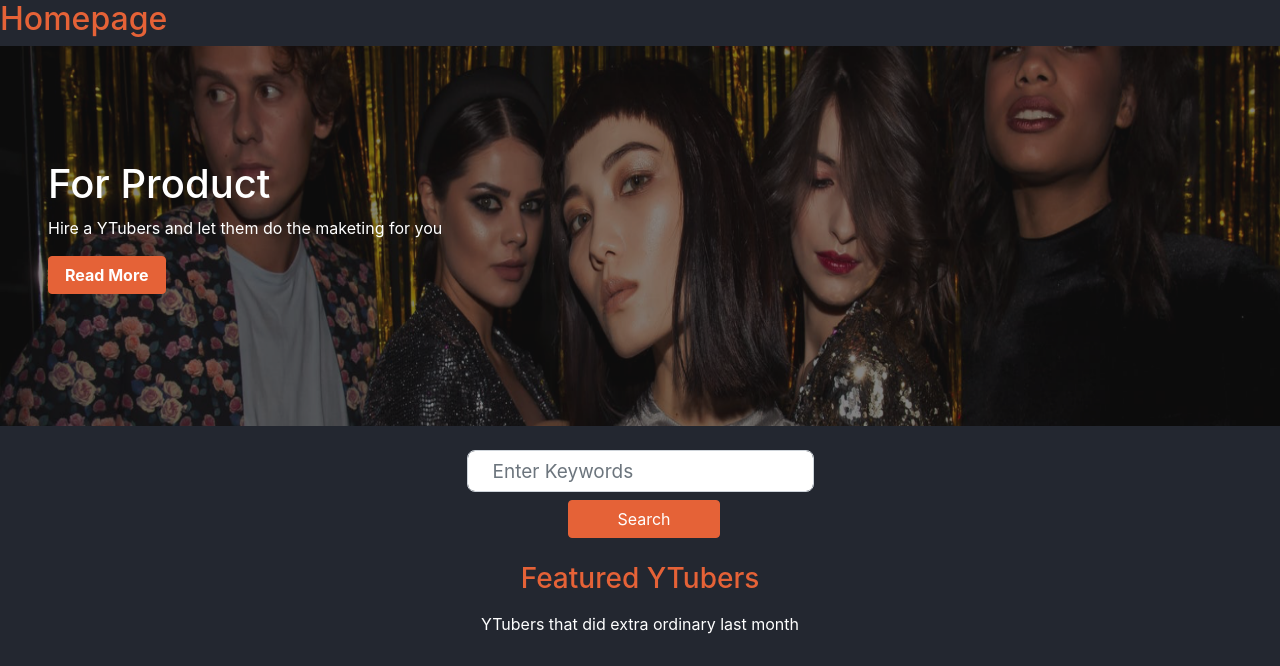
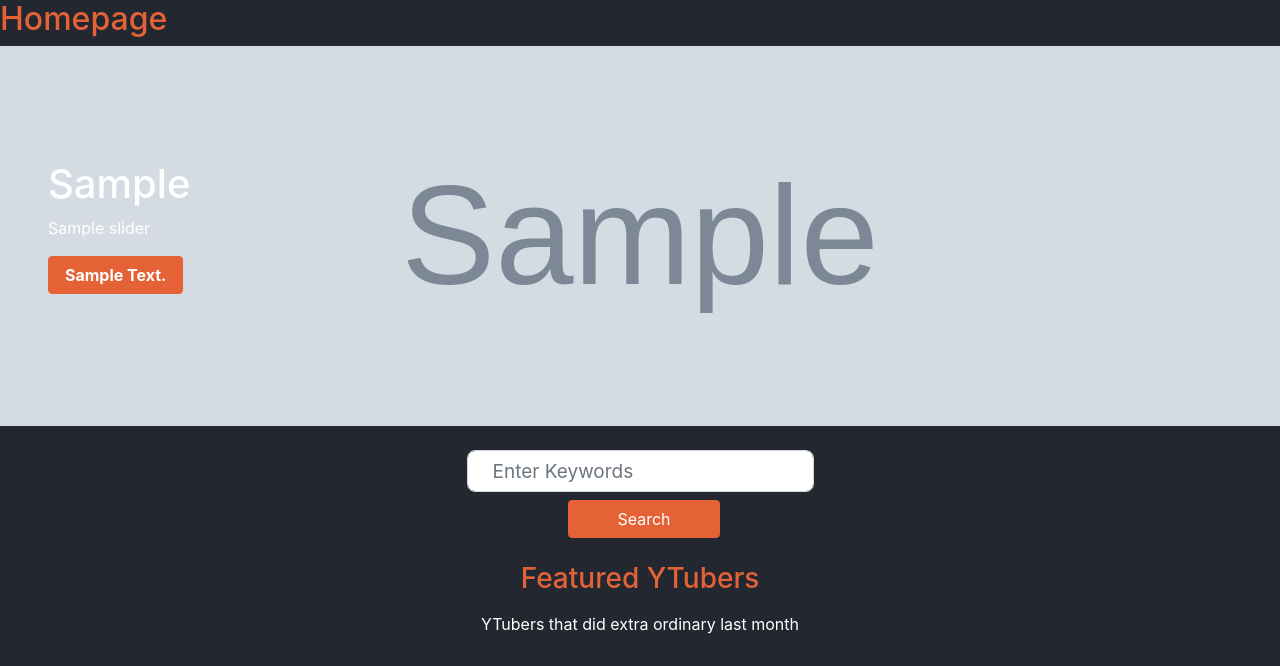
Before and after one commit to soumyadeep28/YTubers, a Django app: page / in a window 1280 px wide. Shown: the part 109-775 px from the top of the page. Run offline with Django 3.2, Linux system fonts and the light colour scheme; tables that the repository leaves empty hold one stand-in row (values such as "Sample post"); grey boxes marked "Sample" are stand-in pictures; parts of the project's set-up code (start-up, migrations or seed data) failed here and were passed over.

Commit message:
added models

```diff
--- a/templates/webpages/home.html
+++ b/templates/webpages/home.html
@@ -5,54 +5,27 @@
 <h2>Homepage</h2>
 <main class="home">
     <div class="top" data-slick='{"slidesToShow": 1, "slidesToScroll": 1}'>
+
+      {% for slide in sliders %}
       <div class="top-banner">
-        <img src="{% static './assets/images/bg-banner.png'%}" alt="" class="img-fluid w-100">
+        <img src="{{ slide.photo.url }}" alt="" class="img-fluid w-100">
         <div class="top-container d-flex flex-column pl-5">
           <h1>
-            For Product
+            {{slide.headline}}
           </h1>
           <p>
-            Hire a YTubers and let them do the maketing for you
+            {{slide.subtitle}}
           </p>
           <div>
             <button class="btn btn-accent pl-3 pr-3 text-capitalize font-weight-bold">
-              Read More
+              {{slide.buttontext}}
             </button>
           </div>
         </div>
       </div>
-      <div class="top-banner">
-        <img src="{% static './assets/images/bg-banner.png'%}" alt="" class="img-fluid w-100">
-        <div class="top-container d-flex flex-column pl-5">
-          <h1>
-            For Product Promotion
-          </h1>
-          <p>
-            Hire a YTubers and let them do the maketing for you
-          </p>
-          <div>
-            <button class="btn btn-accent pl-3 pr-3 text-capitalize font-weight-bold">
-              Read More
-            </button>
-          </div>
-        </div>
-      </div>
-      <div class="top-banner">
-        <img src="{% static './assets/images/bg-banner.png'%}" alt="" class="img-fluid w-100">
-        <div class="top-container d-flex flex-column pl-5">
-          <h1>
-            For Product Promotion
-          </h1>
-          <p>
-            Hire a YTubers and let them do the maketing for you
-          </p>
-          <div>
-            <button class="btn btn-accent pl-3 pr-3 text-capitalize font-weight-bold">
-              Read More
-            </button>
-          </div>
-        </div>
-      </div>
+      {% endfor %}
+
+
 
 
     </div>
--- a/webpages/models.py
+++ b/webpages/models.py
@@ -2,9 +2,21 @@ from distutils.command.upload import upload
 from django.db import models
 
 # Create your models here.
+
+class Team(models.Model):
+    first_name = models.CharField(max_length=255)
+    last_name = models.CharField(max_length=255)
+    role = models.CharField(max_length=255)
+    fb_link = models.CharField(max_length=255)
+    insta_link = models.CharField(max_length=255)
+    photo = models.ImageField('media/team/%Y/')
+
 class Slider(models.Model):
     headline = models.CharField(max_length=255)         #blank=true for it i want to keep blank
     subtitle = models.CharField(max_length=255)
     buttontext = models.CharField(max_length=255)
     photo = models.ImageField(upload_to='media/slider/%Y/')
     created_date = models.DateTimeField(auto_now_add=True)
+
+    def __str__(self) -> str:
+        return self.headline
--- a/webpages/views.py
+++ b/webpages/views.py
@@ -1,8 +1,12 @@
 from django.shortcuts import render
-
+from webpages import models
 # Create your views here.
 def home(request):
-    return render(request , 'webpages/home.html' )
+    sliders = models.Slider.objects.all()
+    data ={
+        'sliders' : sliders
+    }
+    return render(request , 'webpages/home.html' , data )
 
 def about(request):
     return render(request , 'webpages/about.html')
```
Also changed, not shown: media/slider/2022/bg-banner.png (added), media/slider/2022/bg-banner_aWGNNRi.png (added), media/slider/2022/bg-banner_wfoMXTh.png (added), webpages/migrations/0002_team.py (added).
